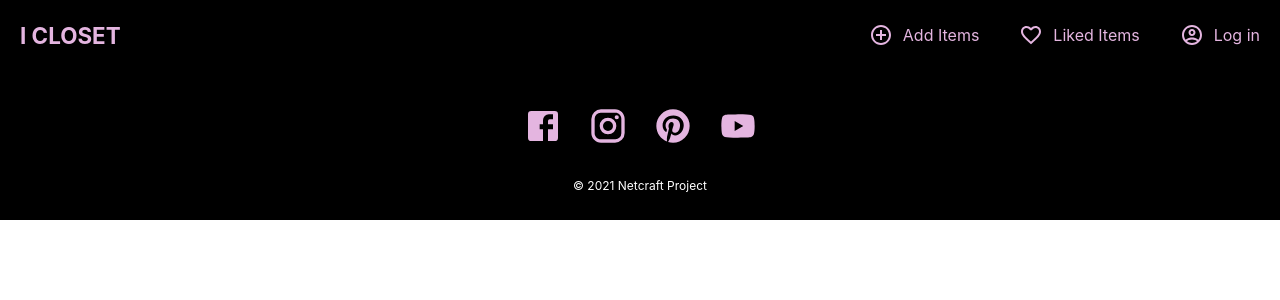
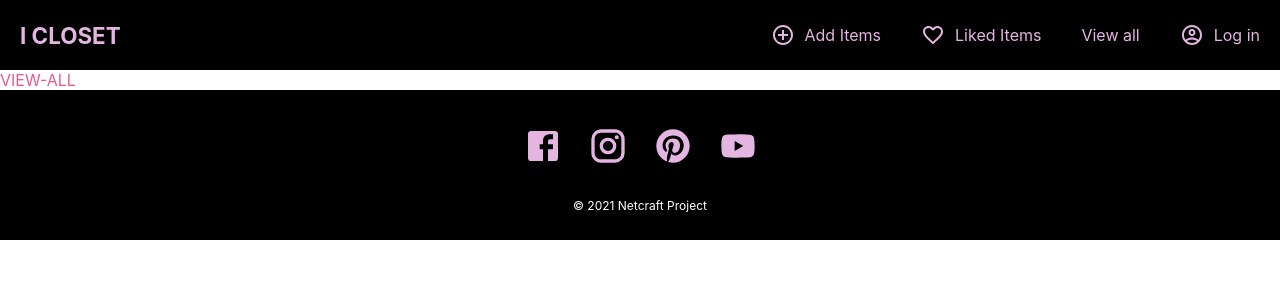
Before and after one commit to AnnaFridman2512/Icloset, a React (Create React App) app in the folder react-app/: page /view-all in a window 1280 px wide. Shown: the top 300 px of the page. Built offline with nearby package versions, Linux system fonts and the light colour scheme.

Commit message:
View-all router link added to nav

```diff
--- a/react-app/src/components/App/App.js
+++ b/react-app/src/components/App/App.js
@@ -11,6 +11,7 @@ import Nav from '../Nav/Nav.js'
 import AddItems from '../AddtIems/AddItems';
 //import MainComponent from '../MainComponent/MainComponent';
 //import LikedItems from '../LikedItems/LikedItems';
+import ViewAll from '../viewAll/ViewAll';
 import Login from '../Login/Login.js';
 import Footer from '../HomePage/Footer';
 
@@ -32,6 +33,9 @@ function App() {
             <Route path='/likedItems'>
               {/*<LikedItems />**/}
             </Route>
+            <Route path='/view-all'>
+              <ViewAll />
+            </Route>
             <Route path='/logIn'>
               <Login />
             </Route>
--- a/react-app/src/components/Nav/Nav.js
+++ b/react-app/src/components/Nav/Nav.js
@@ -28,6 +28,10 @@ export default function Nav() {
                 <FavoriteBorderOutlinedIcon/>
                 Liked Items
             </Link>
+            <Link to='/view-all'>
+                {/*<FavoriteBorderOutlinedIcon/>**/}
+                View all
+            </Link>
 
             <Link to='/logIn'>
                 <AccountCircleOutlinedIcon/>Log in
--- /dev/null
+++ b/react-app/src/components/viewAll/ViewAll.css
@@ -0,0 +1,3 @@
+.view-all{
+    color: #eb5b8c;
+}
--- /dev/null
+++ b/react-app/src/components/viewAll/ViewAll.js
@@ -0,0 +1,16 @@
+import './ViewAll.css';
+import React, { useState } from "react";
+
+
+export default function ViewAll(){
+
+
+    return (
+
+ <div className="view-all">
+        VIEW-ALL
+  </div>
+
+    );
+
+    }
```
